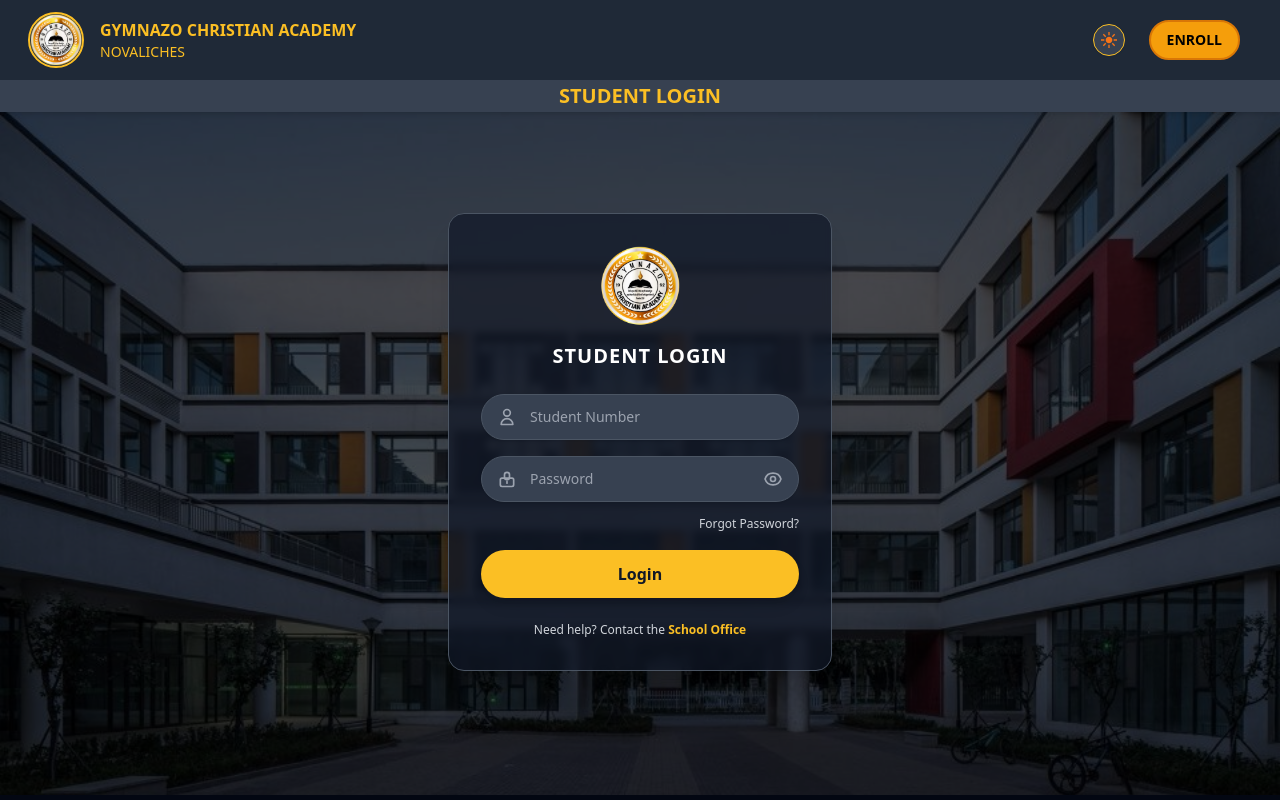
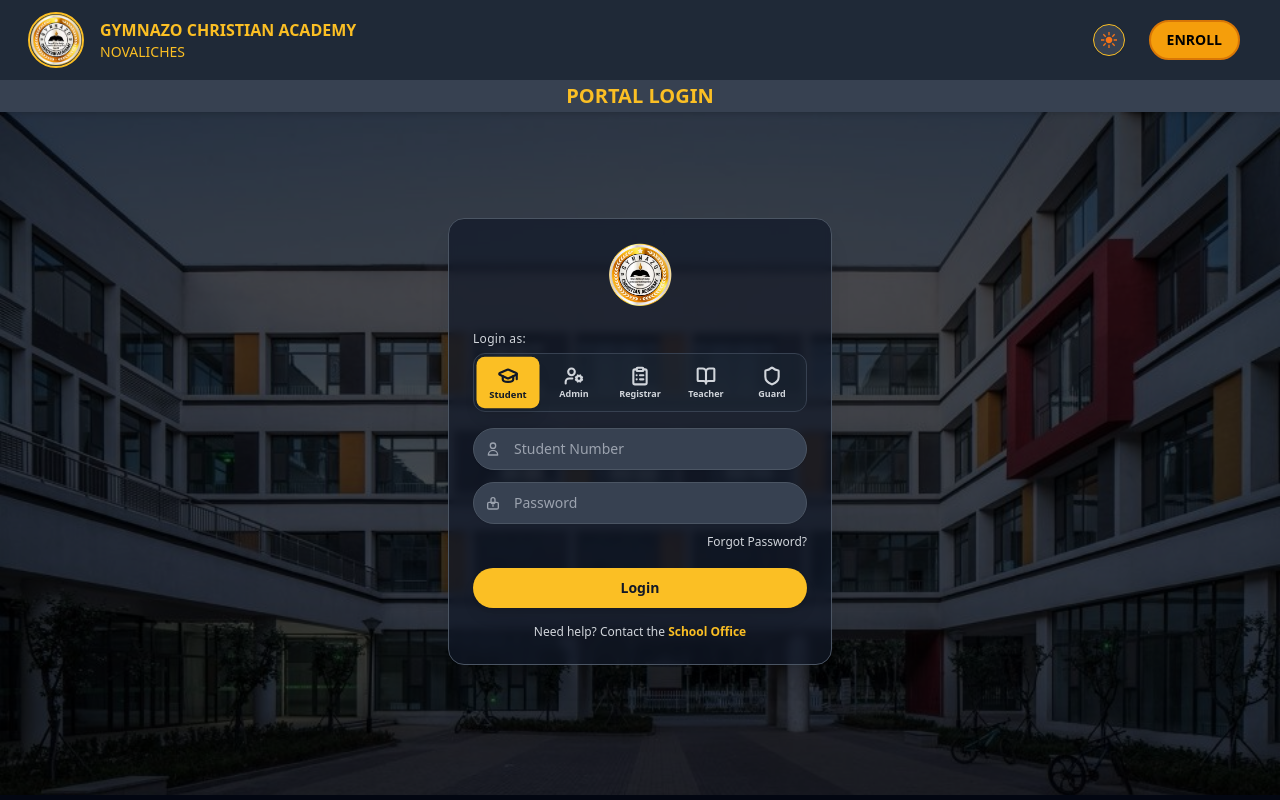
Before and after one commit to OpenYaji/Gymnazo-Christian-Academy-School-Management-System, a React (Vite) app in the folder frontend/: page /login in a window 1280 px wide. Built offline with nearby package versions, Linux system fonts and the light colour scheme; no server answers.

Commit message:
login page update

```diff
--- a/frontend/src/components/common/homepage/login.jsx
+++ b/frontend/src/components/common/homepage/login.jsx
@@ -1,9 +1,42 @@
 import { useState, useEffect } from 'react';
 import { useAuth } from '../../../context/AuthContext';
 import { Link, useNavigate } from 'react-router-dom';
+import { GraduationCap, UserCog, ClipboardList, BookOpen, Shield, ArrowRight } from 'lucide-react';
 import Bg from '../../../assets/img/bg.png';
 import Logo from '../../../assets/img/gymnazu.png';
 import SuccessModal from "../../modals/SuccessModal";
+
+const ROLES = {
+  STUDENT: {
+    id: 'student',
+    label: 'Student',
+    icon: GraduationCap
+  },
+  ADMIN: {
+    id: 'admin',
+    label: 'Admin',
+    icon: UserCog,
+    url: 'https://gcanovaliches.vercel.app'
+  },
+  REGISTRAR: {
+    id: 'registrar',
+    label: 'Registrar',
+    icon: ClipboardList,
+    url: 'https://sqcholar.netlify.app'
+  },
+  TEACHER: {
+    id: 'teacher',
+    label: 'Teacher',
+    icon: BookOpen,
+    url: 'https://teacher.gcanovaliches.com'
+  },
+  GUARD: {
+    id: 'guard',
+    label: 'Guard',
+    icon: Shield,
+    url: 'https://guard.gcanovaliches.com'
+  }
+};
 
 const Login = () => {
   const [username, setUsername] = useState('');
@@ -12,7 +45,8 @@
   const [loading, setLoading] = useState(false);
   const [showSuccessModal, setShowSuccessModal] = useState(false);
   const [loggedInUser, setLoggedInUser] = useState('');
-  const [showPassword, setShowPassword] = useState(false);
+  const [selectedRole, setSelectedRole] = useState(ROLES.STUDENT.id);
+  const [isTransitioning, setIsTransitioning] = useState(false);
   const navigate = useNavigate();
   const { user, loading: authLoading, login } = useAuth();
 
@@ -22,8 +56,26 @@
     if (!authLoading && user && !isSubmitting) {
       navigate('/student-dashboard', { replace: true });
     }
+  }, [user, authLoading, isSubmitting, navigate]);
 
-  }, [user, authLoading, isSubmitting, navigate]);
+  const handleRoleChange = (roleId) => {
+    if (roleId === selectedRole) return;
+
+    setIsTransitioning(true);
+    setError('');
+
+    setTimeout(() => {
+      setSelectedRole(roleId);
+      setUsername('');
+      setPassword('');
+      setIsTransitioning(false);
+    }, 200);
+  };
+
+  const handleStaffRedirect = (url) => {
+    window.location.href = url;
+  };
+
   const handleSubmit = async (e) => {
     e.preventDefault();
     setError('');
@@ -67,6 +119,10 @@
     );
   }
 
+  const isStudentRole = selectedRole === ROLES.STUDENT.id;
+  const currentRole = Object.values(ROLES).find(role => role.id === selectedRole);
+  const CurrentRoleIcon = currentRole?.icon;
+
   return (
     <>
       <SuccessModal
@@ -75,7 +131,6 @@
       />
 
       <div className="relative h-[85.4vh] w-full flex items-center justify-center pb-6">
-
         <div
           className="absolute inset-0 bg-cover bg-center"
           style={{ backgroundImage: `url(${Bg})` }}
@@ -83,25 +138,56 @@
           <div className="absolute inset-0 bg-stone-900/60 dark:bg-black/70 z-0 transition-colors duration-300"></div>
         </div>
 
-        <div className="relative z-10 w-full max-w-sm mx-4 p-8 rounded-2xl shadow-xl bg-stone-800/60 dark:bg-gray-900/70 border border-stone-700 dark:border-gray-600 backdrop-blur-sm transition-colors duration-300">
-
-          <div className="flex flex-col items-center mb-6">
+        <div className="relative z-10 w-full max-w-sm mx-4 p-5 sm:p-6 rounded-2xl shadow-xl bg-stone-800/60 dark:bg-gray-900/70 border border-stone-700 dark:border-gray-600 backdrop-blur-sm transition-all duration-300">
+          <div className="flex flex-col items-center mb-3 sm:mb-4">
             <img
               src={Logo}
               alt="School Logo"
-              className="w-20 h-20 mb-4 object-contain"
+              className="w-14 h-14 sm:w-16 sm:h-16 mb-2 object-contain"
             />
-            <h2 className="text-xl font-bold uppercase text-white tracking-wider">Student Login</h2>
+          </div>
+
+          {/* Role Selector */}
+          <div className="mb-3 sm:mb-4">
+            <label className="block text-[10px] sm:text-xs text-gray-300 mb-1.5 font-medium tracking-wide">Login as:</label>
+            <div className="grid grid-cols-5 gap-1.5 p-1 bg-stone-900/50 dark:bg-gray-800/50 rounded-xl border border-stone-600 dark:border-gray-700">
+              {Object.values(ROLES).map((role) => {
+                const IconComponent = role.icon;
+                return (
+                  <button
+                    key={role.id}
+                    type="button"
+                    onClick={() => handleRoleChange(role.id)}
+                    className={`
+                      relative flex flex-col items-center justify-center py-2 px-1 rounded-lg
+                      transition-all duration-300 ease-in-out
+                      ${selectedRole === role.id
+                        ? 'bg-amber-400 text-gray-900 shadow-lg scale-105'
+                        : 'text-gray-300 hover:bg-stone-700/50 dark:hover:bg-gray-700/50'
+                      }
+                    `}
+                    aria-label={`Login as ${role.label}`}
+                  >
+                    <IconComponent className="w-5 h-5 mb-0.5" strokeWidth={2.5} />
+                    <span className="text-[9px] font-semibold leading-tight">{role.label}</span>
+                  </button>
+                );
+              })}
+            </div>
           </div>
 
           {error && (
-            <div className="mb-4 p-3 bg-red-500/20 border border-red-500 rounded-lg text-red-200 text-sm text-center">
+            <div className="mb-3 p-2 sm:p-2.5 bg-red-500/20 border border-red-500 rounded-lg text-red-200 text-xs text-center">
               {error}
             </div>
           )}
 
-          <form className="space-y-4" onSubmit={handleSubmit}>
-
+          {/* Student Login Form */}
+          <div className={`
+            transition-all duration-300 ease-in-out
+            ${isStudentRole && !isTransitioning ? 'opacity-100 max-h-80' : 'opacity-0 max-h-0 overflow-hidden'}
+          `}>
+            <form className="space-y-2.5 sm:space-y-3" onSubmit={handleSubmit}>
               <div className="relative">
                 <input
                   type="text"
@@ -109,58 +195,41 @@
                   value={username}
                   onChange={(e) => setUsername(e.target.value)}
                   disabled={loading}
-                className="w-full pl-12 pr-4 py-3 border border-gray-300 dark:border-gray-600 rounded-full focus:ring-2 focus:ring-amber-500 transition duration-300 placeholder-gray-500 dark:placeholder-gray-400 text-gray-800 dark:text-gray-100 bg-white dark:bg-gray-700 shadow-sm text-sm disabled:opacity-50"
+                  className="w-full pl-10 pr-4 py-2 sm:py-2.5 border border-gray-300 dark:border-gray-600 rounded-full focus:ring-2 focus:ring-amber-500 transition duration-300 placeholder-gray-500 dark:placeholder-gray-400 text-gray-800 dark:text-gray-100 bg-white dark:bg-gray-700 shadow-sm text-sm disabled:opacity-50"
                 />
-              <span className="absolute left-4 top-1/2 transform -translate-y-1/2 text-gray-400">
-                <svg className="w-5 h-5" fill="none" stroke="currentColor" viewBox="0 0 24 24" xmlns="http://www.w3.org/2000/svg"><path strokeLinecap="round" strokeLinejoin="round" strokeWidth="2" d="M16 7a4 4 0 11-8 0 4 4 0 018 0zM12 14a7 7 0 00-7 7h14a7 7 0 00-7-7z"></path></svg>
+                <span className="absolute left-3 top-1/2 transform -translate-y-1/2 text-gray-400">
+                  <svg className="w-4 h-4" fill="none" stroke="currentColor" viewBox="0 0 24 24" xmlns="http://www.w3.org/2000/svg"><path strokeLinecap="round" strokeLinejoin="round" strokeWidth="2" d="M16 7a4 4 0 11-8 0 4 4 0 018 0zM12 14a7 7 0 00-7 7h14a7 7 0 00-7-7z"></path></svg>
                 </span>
               </div>
 
               <div>
                 <div className="relative">
                   <input
-                  type={showPassword ? "text" : "password"}
+                    type="password"
                     placeholder="Password"
                     value={password}
                     onChange={(e) => setPassword(e.target.value)}
                     disabled={loading}
-                  className="w-full pl-12 pr-12 py-3 border border-gray-300 dark:border-gray-600 rounded-full focus:ring-2 focus:ring-amber-500 transition duration-300 placeholder-gray-500 dark:placeholder-gray-400 text-gray-800 dark:text-gray-100 bg-white dark:bg-gray-700 shadow-sm text-sm disabled:opacity-50"
+                    className="w-full pl-10 pr-4 py-2 sm:py-2.5 border border-gray-300 dark:border-gray-600 rounded-full focus:ring-2 focus:ring-amber-500 transition duration-300 placeholder-gray-500 dark:placeholder-gray-400 text-gray-800 dark:text-gray-100 bg-white dark:bg-gray-700 shadow-sm text-sm disabled:opacity-50"
                   />
-                <span className="absolute left-4 top-1/2 transform -translate-y-1/2 text-gray-400">
-                  <svg className="w-5 h-5" fill="none" stroke="currentColor" viewBox="0 0 24 24" xmlns="http://www.w3.org/2000/svg"><path strokeLinecap="round" strokeLinejoin="round" strokeWidth="2" d="M12 15v2m-6 4h12a2 2 0 002-2v-6a2 2 0 00-2-2H6a2 2 0 00-2 2v6a2 2 0 002 2z"></path><path strokeLinecap="round" strokeLinejoin="round" strokeWidth="2" d="M9 10a3 3 0 106 0v-3a3 3 0 00-6 0v3z"></path></svg>
+                  <span className="absolute left-3 top-1/2 transform -translate-y-1/2 text-gray-400">
+                    <svg className="w-4 h-4" fill="none" stroke="currentColor" viewBox="0 0 24 24" xmlns="http://www.w3.org/2000/svg"><path strokeLinecap="round" strokeLinejoin="round" strokeWidth="2" d="M12 15v2m-6 4h12a2 2 0 002-2v-6a2 2 0 00-2-2H6a2 2 0 00-2 2v6a2 2 0 002 2z"></path><path strokeLinecap="round" strokeLinejoin="round" strokeWidth="2" d="M9 10a3 3 0 106 0v-3a3 3 0 00-6 0v3z"></path></svg>
                   </span>
-                <button
-                  type="button"
-                  onClick={() => setShowPassword(!showPassword)}
-                  className="absolute right-4 top-1/2 transform -translate-y-1/2 text-gray-400 hover:text-gray-600 dark:hover:text-gray-200 transition-colors"
-                  disabled={loading}
-                >
-                  {showPassword ? (
-                    <svg className="w-5 h-5" fill="none" stroke="currentColor" viewBox="0 0 24 24" xmlns="http://www.w3.org/2000/svg">
-                      <path strokeLinecap="round" strokeLinejoin="round" strokeWidth="2" d="M13.875 18.825A10.05 10.05 0 0112 19c-4.478 0-8.268-2.943-9.543-7a9.97 9.97 0 011.563-3.029m5.858.908a3 3 0 114.243 4.243M9.878 9.878l4.242 4.242M9.88 9.88l-3.29-3.29m7.532 7.532l3.29 3.29M3 3l3.59 3.59m0 0A9.953 9.953 0 0112 5c4.478 0 8.268 2.943 9.543 7a10.025 10.025 0 01-4.132 5.411m0 0L21 21"></path>
-                    </svg>
-                  ) : (
-                    <svg className="w-5 h-5" fill="none" stroke="currentColor" viewBox="0 0 24 24" xmlns="http://www.w3.org/2000/svg">
-                      <path strokeLinecap="round" strokeLinejoin="round" strokeWidth="2" d="M15 12a3 3 0 11-6 0 3 3 0 016 0z"></path>
-                      <path strokeLinecap="round" strokeLinejoin="round" strokeWidth="2" d="M2.458 12C3.732 7.943 7.523 5 12 5c4.478 0 8.268 2.943 9.542 7-1.274 4.057-5.064 7-9.542 7-4.477 0-8.268-2.943-9.542-7z"></path>
-                    </svg>
-                  )}
-                </button>
                 </div>
-              <div className="text-right mt-2">
+                <div className="text-right mt-1">
                   <Link to="/forgot-password" className="text-xs text-gray-300 hover:text-amber-400 transition duration-300">Forgot Password?</Link>
                 </div>
               </div>
 
-            <div>
+              <div className="pt-1">
                 <button
                   type="submit"
                   disabled={loading}
-                className="w-full py-3 text-gray-900 font-semibold rounded-full bg-amber-400 hover:bg-amber-300 transition duration-300 shadow-lg text-base disabled:opacity-50 disabled:cursor-not-allowed flex items-center justify-center gap-2"
+                  className="w-full py-2 sm:py-2.5 text-gray-900 font-semibold rounded-full bg-amber-400 hover:bg-amber-300 transition duration-300 shadow-lg text-sm disabled:opacity-50 disabled:cursor-not-allowed flex items-center justify-center gap-2"
                 >
                   {loading ? (
                     <>
-                    <svg className="animate-spin h-5 w-5" xmlns="http://www.w3.org/2000/svg" fill="none" viewBox="0 0 24 24">
+                      <svg className="animate-spin h-4 w-4" xmlns="http://www.w3.org/2000/svg" fill="none" viewBox="0 0 24 24">
                         <circle className="opacity-25" cx="12" cy="12" r="10" stroke="currentColor" strokeWidth="4"></circle>
                         <path className="opacity-75" fill="currentColor" d="M4 12a8 8 0 018-8V0C5.373 0 0 5.373 0 12h4zm2 5.291A7.962 7.962 0 014 12H0c0 3.042 1.135 5.824 3 7.938l3-2.647z"></path>
                       </svg>
@@ -172,13 +241,51 @@
                 </button>
               </div>
             </form>
+          </div>
 
-          <div className="text-center mt-6 text-xs text-gray-300">
+          {/* Staff Portal Redirect */}
+          <div className={`
+            transition-all duration-300 ease-in-out
+            ${!isStudentRole && !isTransitioning ? 'opacity-100 max-h-80' : 'opacity-0 max-h-0 overflow-hidden'}
+          `}>
+            <div className="space-y-3 py-3 sm:py-4">
+              <div className="text-center space-y-1">
+                {CurrentRoleIcon && (
+                  <div className="flex justify-center mb-2">
+                    <CurrentRoleIcon className="w-12 h-12 sm:w-14 sm:h-14 text-amber-400" strokeWidth={2} />
+                  </div>
+                )}
+                <h3 className="text-white text-base font-semibold">{currentRole?.label} Portal</h3>
+                <p className="text-gray-300 text-xs">You will be redirected to the {currentRole?.label.toLowerCase()} portal</p>
+              </div>
+
+              <button
+                onClick={() => handleStaffRedirect(currentRole?.url)}
+                className="w-full py-2 sm:py-2.5 text-gray-900 font-semibold rounded-full bg-amber-400 hover:bg-amber-300 transition duration-300 shadow-lg text-sm flex items-center justify-center gap-2 group"
+              >
+                <span>Continue to Portal</span>
+                <ArrowRight className="w-4 h-4 group-hover:translate-x-1 transition-transform" />
+              </button>
+
+              <div className="text-center">
+                <p className="text-xs text-gray-400">
+                  Or{' '}
+                  <button
+                    onClick={() => handleRoleChange(ROLES.STUDENT.id)}
+                    className="text-amber-400 hover:underline font-medium"
+                  >
+                    login as student
+                  </button>
+                </p>
+              </div>
+            </div>
+          </div>
+
+          <div className="text-center mt-3 sm:mt-4 text-xs text-gray-300">
             Need help? Contact the <Link to="/#contact-us" className="font-semibold text-amber-400 hover:underline">School Office</Link>
           </div>
         </div>
       </div>
-
     </>
   );
 }
--- a/frontend/src/components/common/homepage/loginHeader.jsx
+++ b/frontend/src/components/common/homepage/loginHeader.jsx
@@ -74,7 +74,7 @@
       </div>
       <div className='h-8 sm:h-8 bg-[#F4D77D] dark:bg-gray-700 flex items-center justify-center py-2 transition-colors duration-300'>
         <h1 className='text-center text-sm sm:text-base md:text-lg lg:text-xl font-bold text-[#5B3E31] dark:text-amber-400 px-4 transition-colors duration-300'>
-            STUDENT LOGIN
+            PORTAL LOGIN
         </h1>
       </div>
     </header>
```
Also changed, not shown: 1 other file (tests, documents, lock files or other folders). Lines whose indentation alone changed are shown as unchanged.
